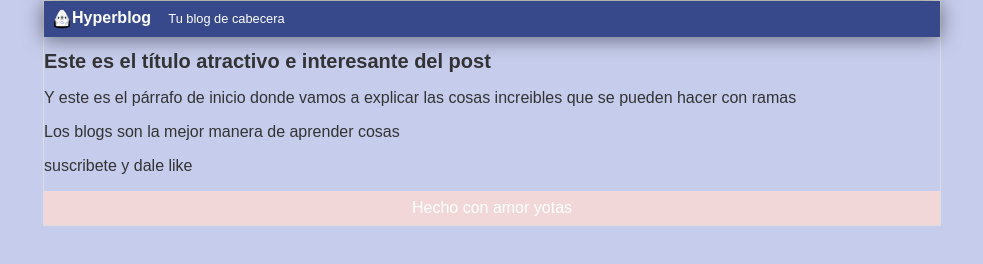
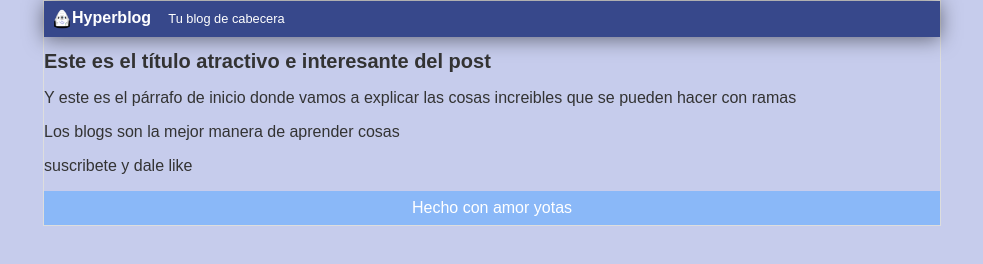
Before and after one commit to monroyluis/files, a plain HTML site: page index.html in a window 1280 px wide. Shown: the whole page, without its empty margins (148-1131 px from the left). Drawn offline with Linux system fonts and the light colour scheme.

Commit message:
Minor Fixes 2

```diff
--- a/styles.css
+++ b/styles.css
@@ -46,7 +46,7 @@ body
 }
 
 #footer{
-    background: rgb(241, 215, 215);
+    background: rgb(138, 184, 248);
     color: white;
     text-align: center;
     padding: 0.5em;
```
